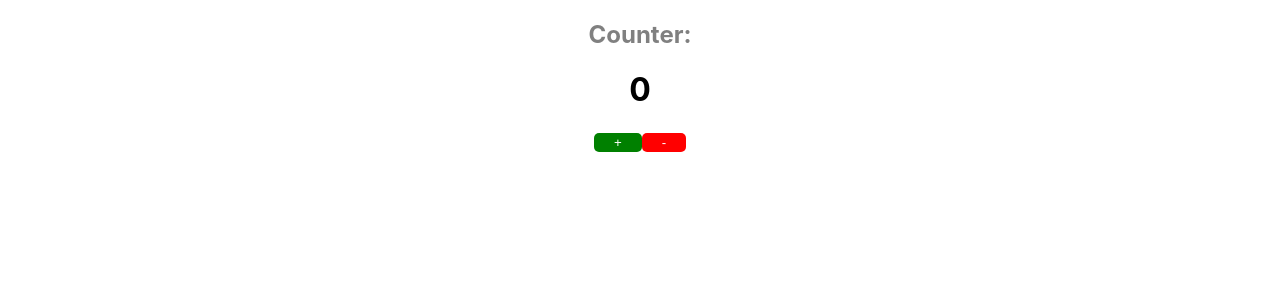
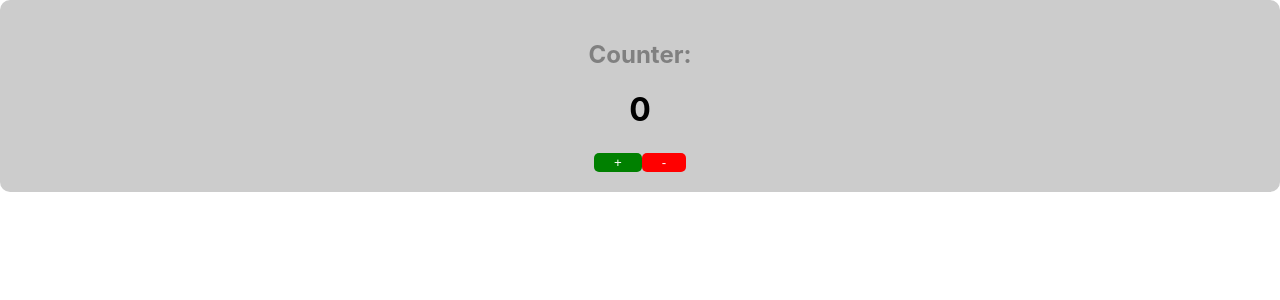
Before and after one commit to AleksandrKompanetc/counter, a JavaScript app: page / in a window 1280 px wide. Shown: the top 300 px of the page. Built offline with nearby package versions, Linux system fonts and the light colour scheme; the HTML template or start-up script is replaced by a standard one.

Commit message:
added styles

```diff
--- a/src/App.css
+++ b/src/App.css
@@ -37,6 +37,12 @@
   }
 }
 
+.container {
+  padding: 20px;
+  background-color: #ccc;
+  border-radius: 10px;
+}
+
 .counter {
   color: grey;
 }
```
